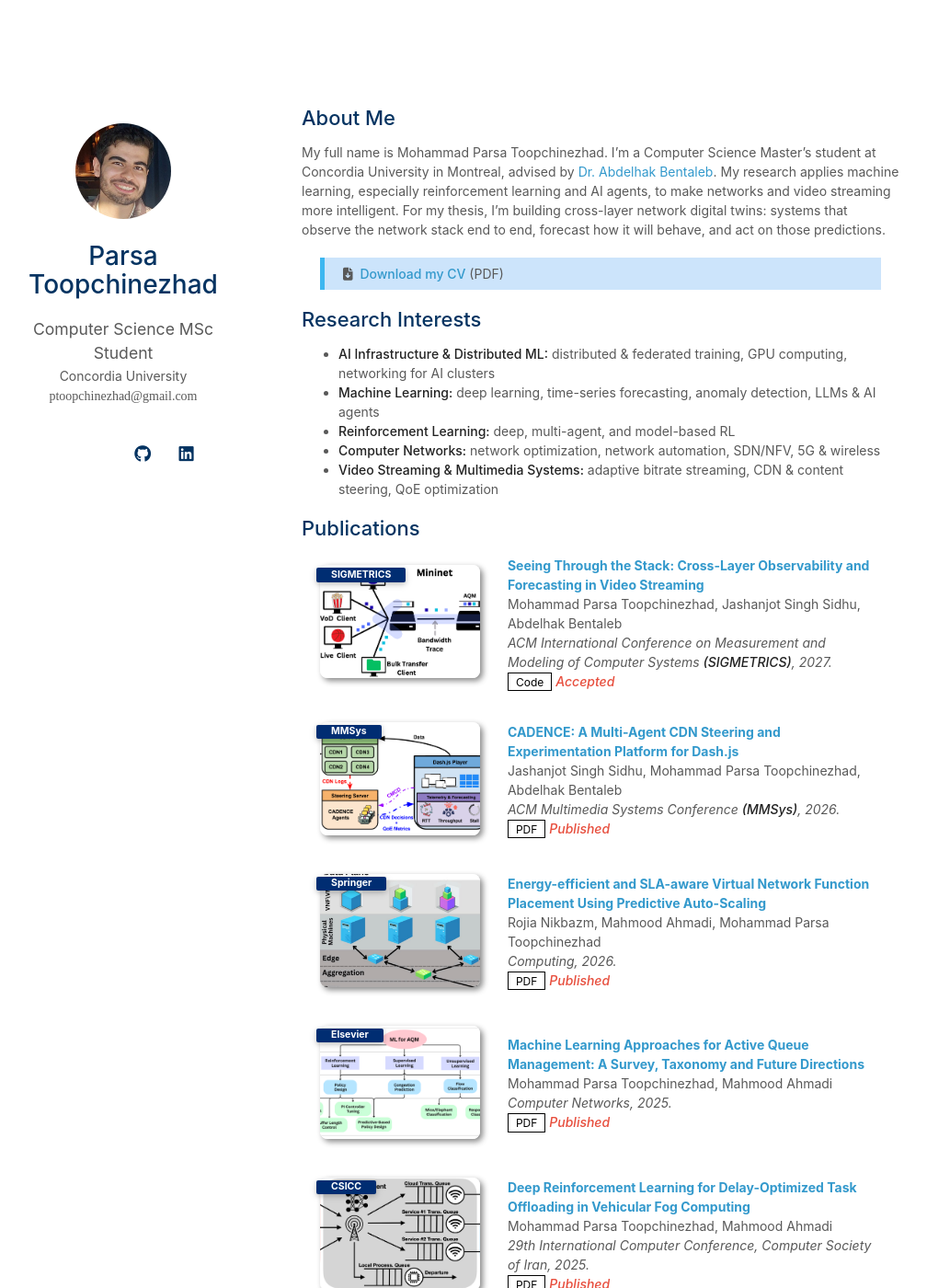
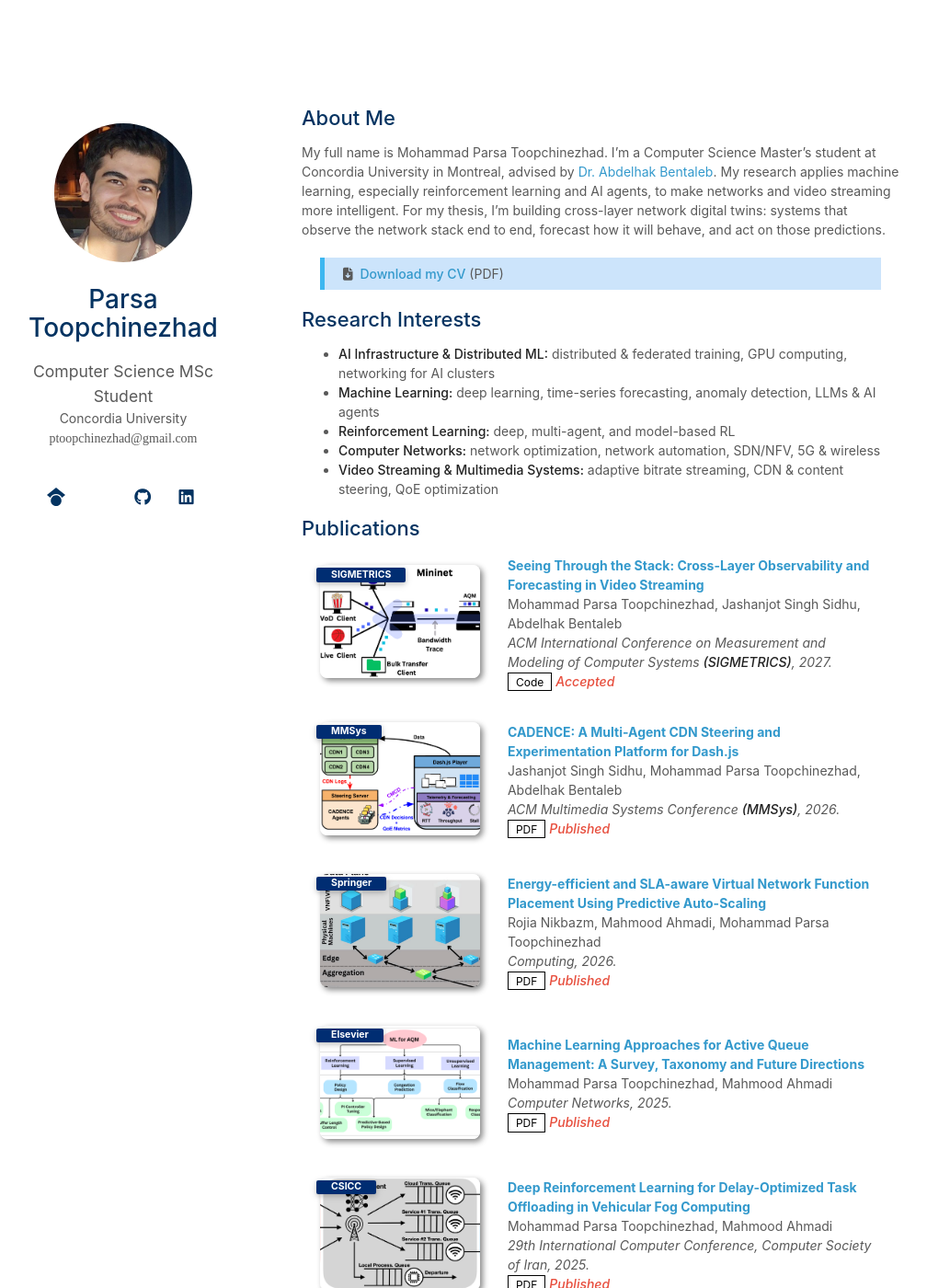
Before and after one commit to Procedurally-Generated-Human/Procedurally-Generated-Human.github.io, a Jekyll site: the page built from index.md, in a window 1280 px wide and 1400 px high. Shown: the whole window at 92% size, without its empty margins (142-1150 px from the left). Built offline with Jekyll 4.4.1, drawn with Linux system fonts in a browser that asks for light colours; a style sheet for code colours, icons or effects is not loaded; our own code applies the rules of GitHub Pages for plain Markdown files.

Commit message:
Bigger profile photo; modern Google Scholar icon
The site's Font Awesome 6.4.2 has no Scholar icon, so the Font Awesome Free 7 SVG (CC BY 4.0) is inlined in the sidebar.

Co-Authored-By: Claude Opus 5.5 <noreply@anthropic.com>
Claude-Session: https://claude.ai/code/session_01NEyid8irJAq7Vxss2XiwFv

```diff
--- a/_layouts/homepage.html
+++ b/_layouts/homepage.html
@@ -61,8 +61,9 @@
         <br>
         <div class="social-icons">
         {% if site.google_scholar %}
-        <a style="margin: 0 5px 0 0" href="{{ site.google_scholar }}">
-          <i class="ai ai-google-scholar" style="font-size:1.2rem"></i>
+        <a style="margin: 0 5px 0 0" href="{{ site.google_scholar }}" aria-label="Google Scholar">
+          <!-- Google Scholar icon: Font Awesome Free 7 (CC BY 4.0, https://fontawesome.com/license/free) -->
+          <svg viewBox="0 0 512 512" aria-hidden="true" style="width:1.25rem;height:1.25rem;vertical-align:-0.2em;fill:currentColor"><path d="M390.9 298.5s0 .1 .1 .1c9.2 19.4 14.4 41.1 14.4 64-.1 82.5-66.9 149.4-149.4 149.4S106.7 445.1 106.7 362.7c0-22.9 5.2-44.6 14.4-64 1.7-3.6 3.6-7.2 5.6-10.7 4.4-7.6 9.4-14.7 15-21.3 27.4-32.6 68.5-53.3 114.4-53.3 33.6 0 64.6 11.1 89.6 29.9 9.1 6.9 17.4 14.7 24.8 23.5 5.6 6.6 10.6 13.8 15 21.3 2 3.4 3.8 7 5.5 10.5l-.1-.1zm26.4-18.8c-30.1-58.4-91-98.4-161.3-98.4s-131.2 40-161.3 98.4l-94.7-77 256-202.7 256 202.7-94.7 77.1 0-.1z"/></svg>
         </a>
         {% endif %}
 
--- a/_sass/minimal-light-no-dark-mode.scss
+++ b/_sass/minimal-light-no-dark-mode.scss
@@ -169,7 +169,7 @@ papertitle {
 
       .image.avatar img {
         border-radius: 100%;
-        width: 45%;
+        width: 65%;
         padding: 20px;
         // border: 1px solid #ddd;
         // padding: 3px;
@@ -421,7 +421,7 @@ footer {
 
    .image.avatar img {
         border-radius: 100%;
-        width: 117px;
+        width: 150px;
         padding:20px;
       }
   #head1o2 {
@@ -477,7 +477,7 @@ footer {
 
   .image.avatar img {
       border-radius: 100%;
-      width: 95px;
+      width: 125px;
       padding:20px;
   }
   #head1o2 {
--- a/_sass/minimal-light.scss
+++ b/_sass/minimal-light.scss
@@ -216,7 +216,7 @@ papertitle {
 
       .image.avatar img {
         border-radius: 100%;
-        width: 45%;
+        width: 65%;
         padding: 20px;
         // border: 1px solid #ddd;
         // padding: 3px;
@@ -500,7 +500,7 @@ footer {
 
    .image.avatar img {
         border-radius: 100%;
-        width: 117px;
+        width: 150px;
         padding:20px;
       }
   #head1o2 {
@@ -556,7 +556,7 @@ footer {
 
   .image.avatar img {
       border-radius: 100%;
-      width: 95px;
+      width: 125px;
       padding:20px;
   }
   #head1o2 {
```
